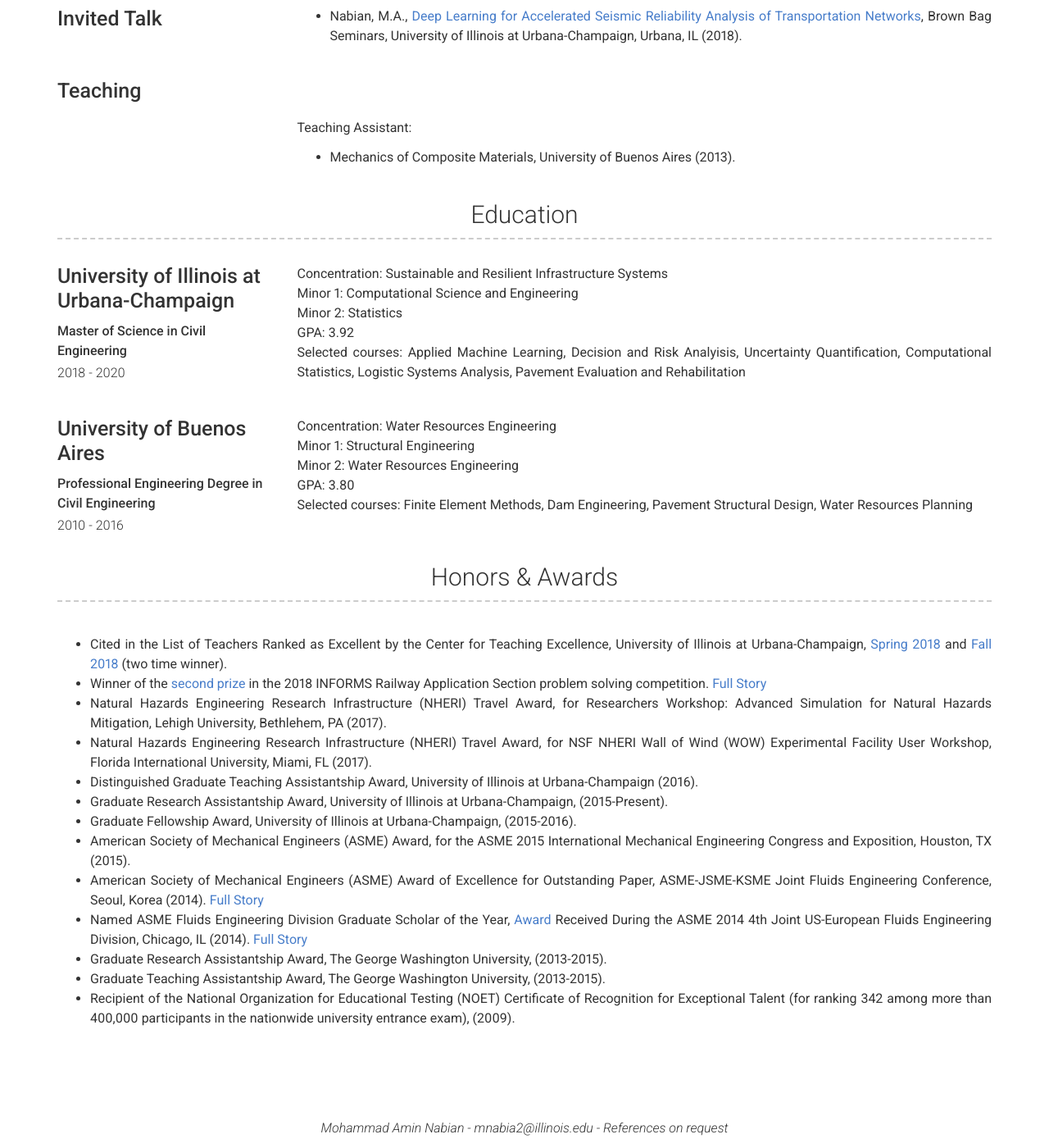
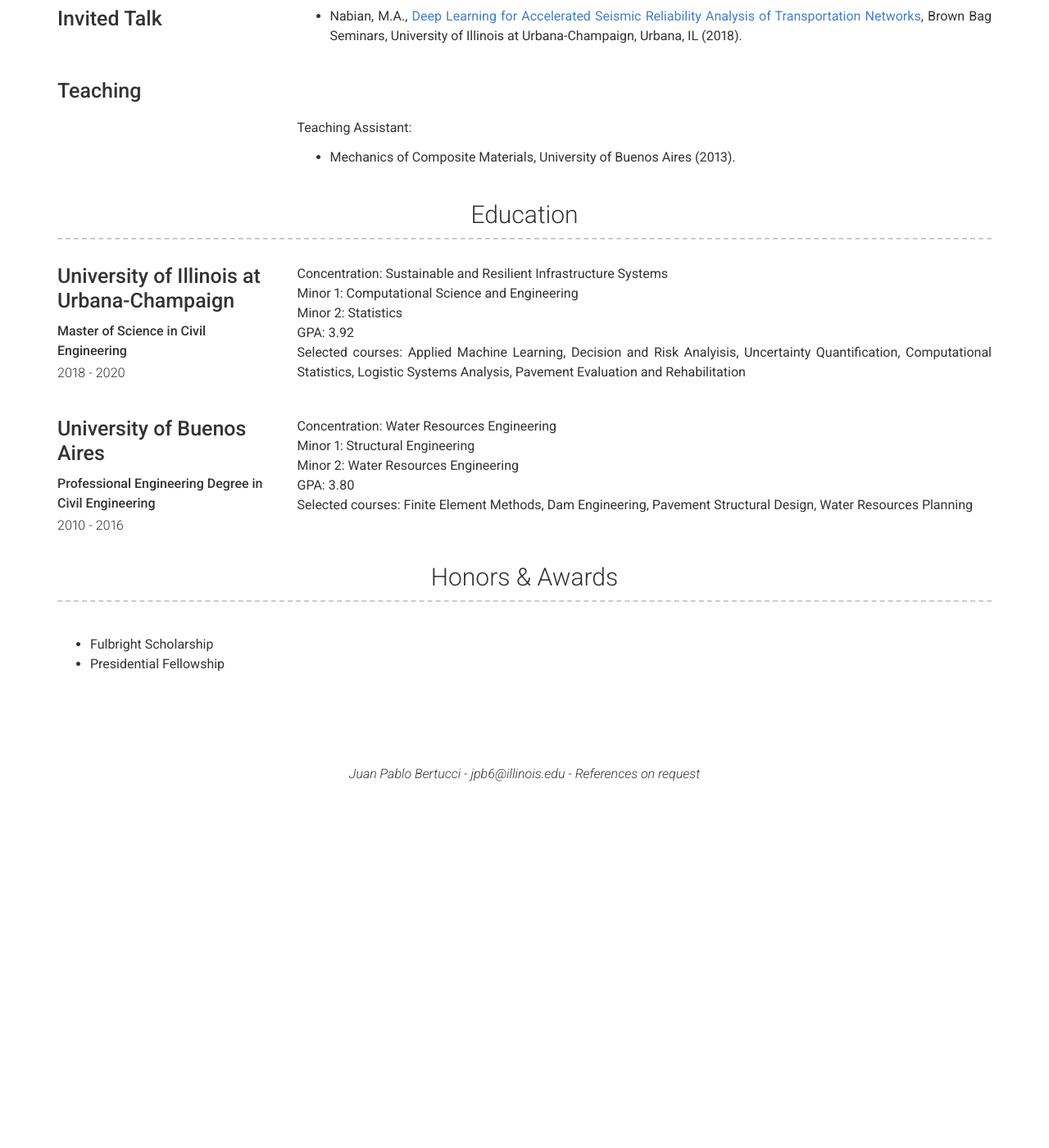
Before and after one commit to JPchomp/JPchomp.github.io, a Jekyll site: the page built from index.md, in a window 1280 px wide and 1400 px high, scrolled down 2905 px. Shown: the whole window at 82% size. Built offline with Jekyll 4.4.1, drawn with Linux system fonts in a browser that asks for light colours; after the commit the page ends 3873 px from its top, so only the background shows below that; some of the changed text lies outside the part shown.

Commit message:
Update _config.yml

```diff
--- a/_config.yml
+++ b/_config.yml
@@ -3,24 +3,23 @@ repository: Git repository where your resume will be hosted, only required if yo
 # favicon: Directory of your favicon (eg. images/favicon.ico)(optional)
 
 # Personal info
-name: Mohammad Amin Nabian
-title: PhD Candidate, University of Illinois at Urbana-Champaign
-email: mnabia2@illinois.edu
-phone: 202-304-6701
-website: mnabian.github.io
+name: Juan Pablo Bertucci
+title: MSc. Candidate, University of Illinois at Urbana-Champaign
+email: jpb6@illinois.edu
+phone: 217-721-9455
+website: JPchomp.github.io
 
 # Social links
-twitter_username: jekyllrb
-github_username:  mnabian
-instagram_username: mohnabian
-linkedin_username: mohammad-amin-nabian-9b0b9352
+github_username:  JPchomp
+instagram_username: hotasinchicago
+linkedin_username: jpbertucci
 
 
 # About Section
 # about_title: About Me (Use this to override about section title)
 about_profile_image: profile.jpg
 about_content: | # this will include new lines to allow paragraphs
-  I am a PhD Candidate in Sustainable and Resilient Infrastructure Systems program in the Department of Civil and Environmental Engineering at the University of Illinois at Urbana-Champaign. My research interests include <mark>infrastructure engineering</mark>, <mark>machine learning and deep learning</mark>, <mark>uncertainty quantification</mark>, <mark>computational statistics</mark>, and <mark>computational fluid dynamics</mark>. Primarily, I am interested in developing metamodels based on deep neural networks to accelerate stochastic computations in engineering systems, with applications in reliability analysis, design optimization, Bayesian inference, and computational fluid dynamics. Currently I am a member of the [Uncertainty Quantification group](http://publish.illinois.edu/meidani/). You may like to take a look at my [CV](https://www.dropbox.com/s/xlmhhi56tzgn809/CV.pdf?dl=0), my [Google Scholar profile](https://scholar.google.com/citations?user=NVXDhJAAAAAJ&hl=en), and my [Researchgate profile](https://www.researchgate.net/profile/Mohammad_Amin_Nabian).
+  I am a MSc Candidate in Sustainable and Resilient Infrastructure Systems program in the Department of Civil and Environmental Engineering at the University of Illinois at Urbana-Champaign. My research interests include <mark>infrastructure engineering</mark>, <mark>statistical learning</mark>, <mark>optimization theory</mark>, and <mark>decision theory</mark>. Primarily, I am interested in developing network infrastructure models that help optimize infrastructure investments. This combines the study of statistics, optimization, risk analysis and physical modelling. Currently I am a member of the [Multi Hazard Approach to Engineering Group](http://mae.cee.illinois.edu/).
 
 # Projects Section
 # projects_title: Projects #(Use this to override about projects section title)
@@ -34,19 +33,8 @@ about_content: | # this will include new lines to allow paragraphs
 # More Section
 more_title: Honors & Awards
 more_content: |
-  - Cited in the List of Teachers Ranked as Excellent by the Center for Teaching Excellence, University of Illinois at Urbana-Champaign, [Spring 2018](https://citl.illinois.edu/docs/default-source/teachers-ranked-as-excellent/tre-2018-spring.pdf) and [Fall 2018](https://citl.illinois.edu/docs/default-source/teachers-ranked-as-excellent/tre-2018-fall.pdf) (two time winner).
-  - Winner of the [second prize](https://www.dropbox.com/s/515i0r1fzn3lis7/RAS.jpg?dl=0) in the 2018 INFORMS Railway Application Section problem solving competition. [Full Story](https://cee.illinois.edu/news/cee-team-places-second-international-competition)
-  - Natural Hazards Engineering Research Infrastructure (NHERI) Travel Award, for Researchers Workshop: Advanced Simulation for Natural Hazards Mitigation, Lehigh University, Bethlehem, PA (2017).
-  - Natural Hazards Engineering Research Infrastructure (NHERI) Travel Award, for NSF NHERI Wall of Wind (WOW) Experimental Facility User Workshop, Florida International University, Miami, FL (2017).
-  - Distinguished Graduate Teaching Assistantship Award, University of Illinois at Urbana-Champaign (2016).
-  - Graduate Research Assistantship Award, University of Illinois at Urbana-Champaign, (2015-Present).
-  - Graduate Fellowship Award, University of Illinois at Urbana-Champaign, (2015-2016).
-  - American Society of Mechanical Engineers (ASME) Award, for the ASME 2015 International Mechanical Engineering Congress and Exposition, Houston, TX (2015).
-  - American Society of Mechanical Engineers (ASME) Award of Excellence for Outstanding Paper, ASME-JSME-KSME Joint Fluids Engineering Conference, Seoul, Korea (2014). [Full Story](https://community.asme.org/fluids_engineering_division/b/weblog/archive/2016/06/21/fluids-engineering-2016-spring-newsletter.aspx)
-  - Named ASME Fluids Engineering Division Graduate Scholar of the Year, [Award](https://www.dropbox.com/s/bgq15u162igx1yw/ASME%20Certificate%2C%20Mohammad%20Amin%20Nabian.pdf?dl=0) Received During the ASME 2014 4th Joint US-European Fluids Engineering Division, Chicago, IL (2014). [Full Story](https://community.asme.org/fluids_engineering_division/b/weblog/archive/2015/06/11/fluids-engineering-newsletter-spring-2015.aspx)
-  - Graduate Research Assistantship Award, The George Washington University, (2013-2015).
-  - Graduate Teaching Assistantship Award, The George Washington University, (2013-2015).
-  - Recipient of the National Organization for Educational Testing (NOET) Certificate of Recognition for Exceptional Talent (for ranking 342 among more than 400,000 participants in the nationwide university entrance exam), (2009).
+  - Fulbright Scholarship
+  - Presidential Fellowship
 
 # Footer
 footer_show_references: true
```
